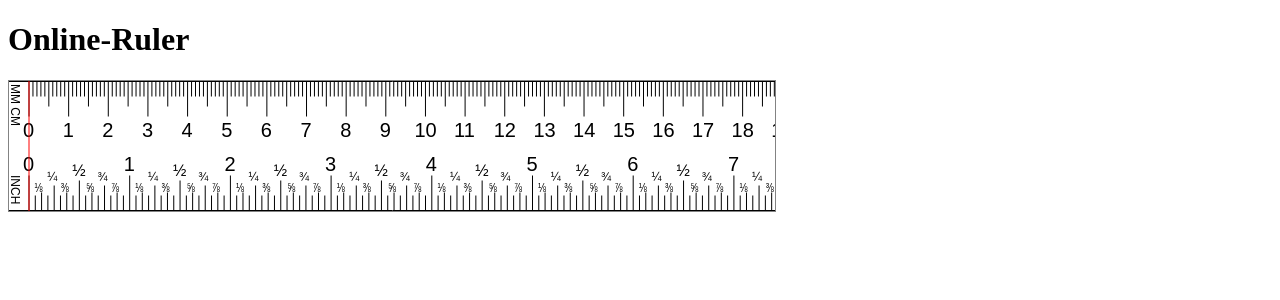
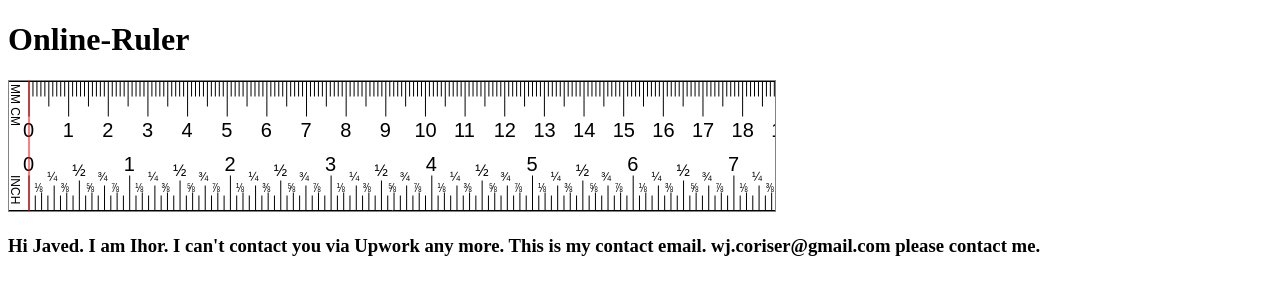
Before and after one commit to doubleriser/ruler, a Next.js app: page / in a window 1280 px wide. Shown: the top 300 px of the page. Built offline with nearby package versions, Linux system fonts and the light colour scheme.

Commit message:
feat: commit

```diff
--- a/pages/index.js
+++ b/pages/index.js
@@ -229,6 +229,12 @@
 			>
 				Your browser does not support the canvas element.
 			</canvas>
+			<h3>Hi Javed.
+				I am Ihor. I can't contact you via Upwork any more.
+				This is my contact email.
+				wj.coriser@gmail.com
+				please contact me.
+			</h3>
 		</div>
 	);
 }
```
